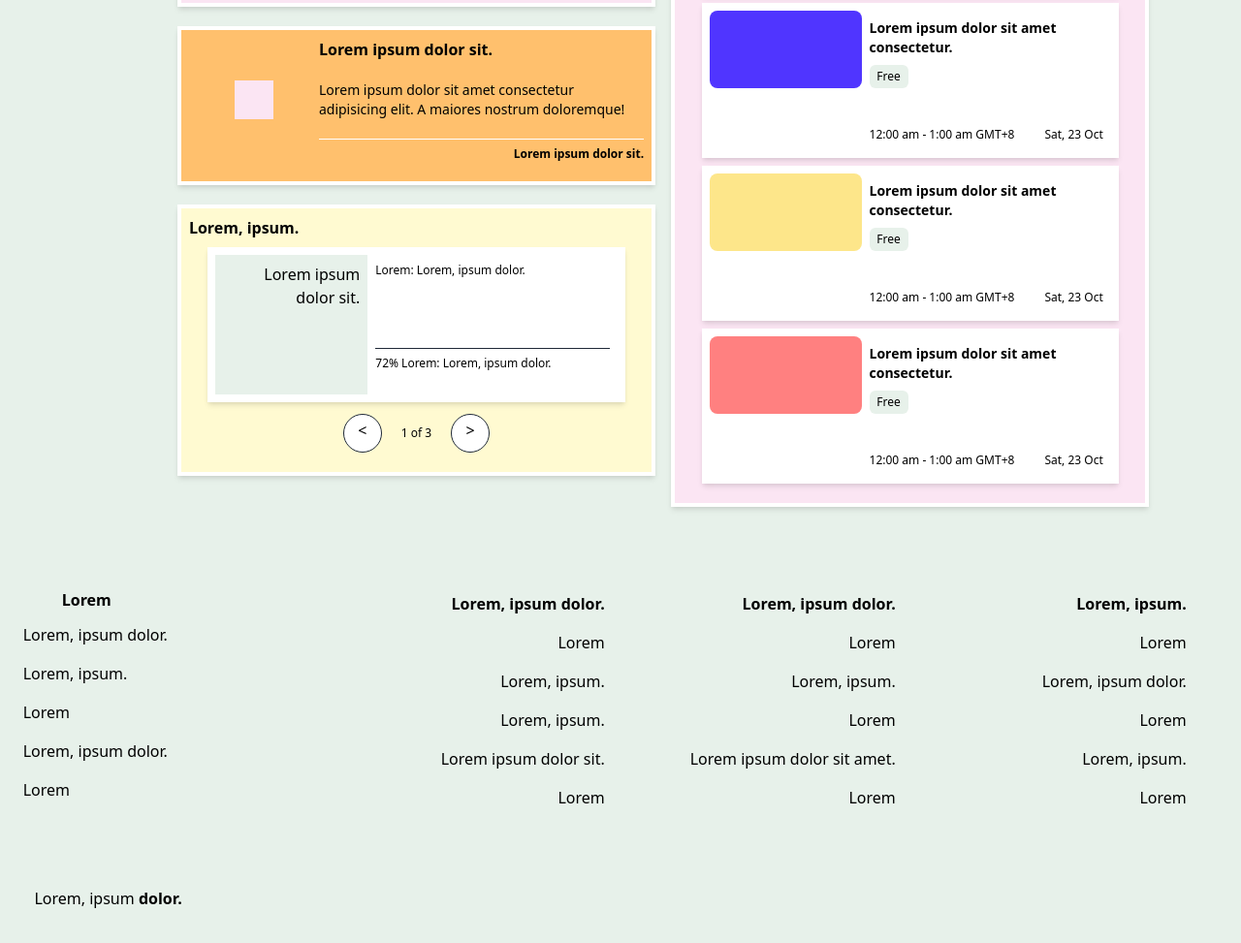
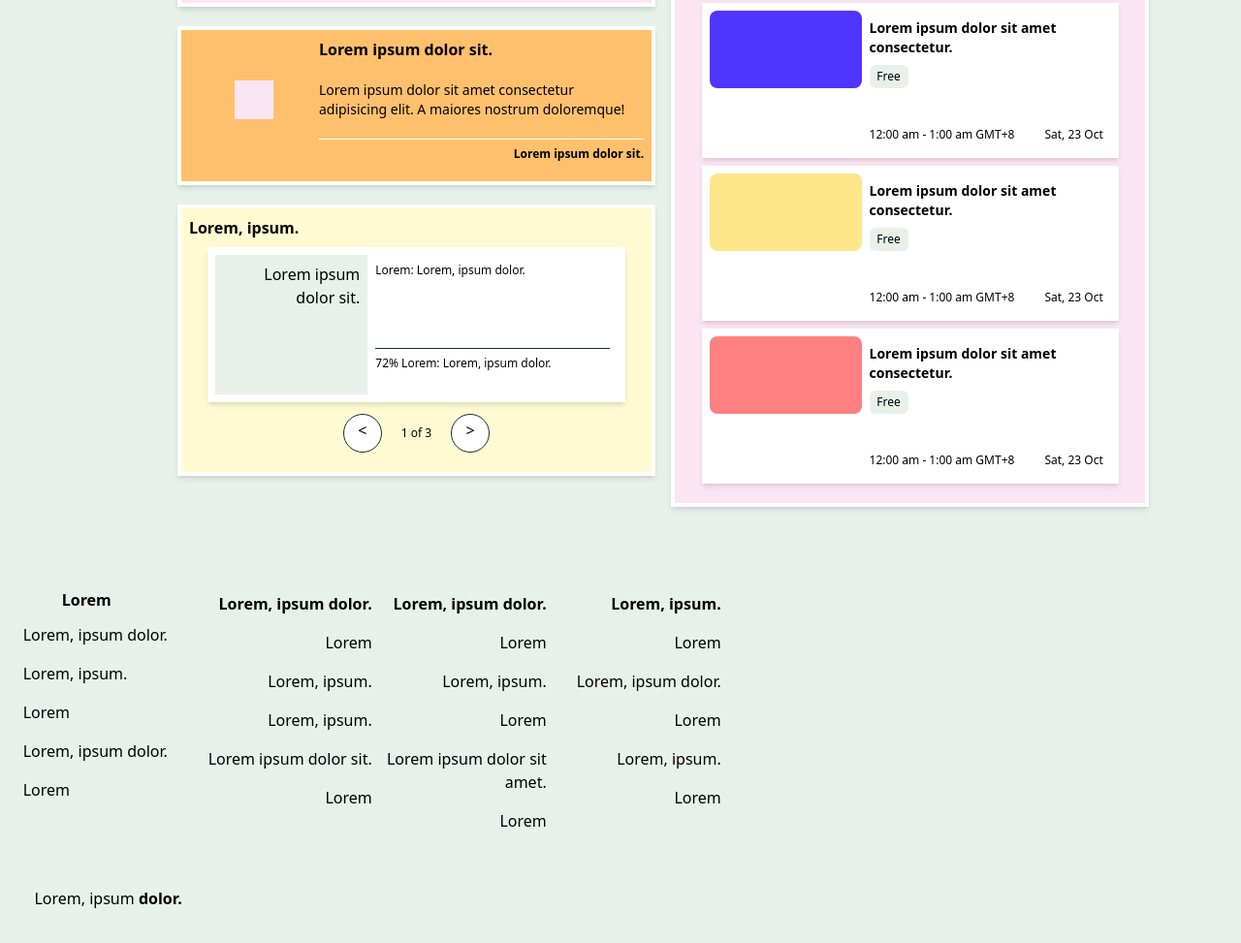
Before and after one commit to darwin1501/Scrimba-dashboard-clone, a website: page index.html in a window 1280 px wide. Shown: the part 713-1686 px from the top of the page at 97% size. Drawn offline with Linux system fonts and the light colour scheme.

Commit message:
add variant

```diff
--- a/index.html
+++ b/index.html
@@ -17,7 +17,7 @@
                 <p class="hidden xs2:block">Lorem</p>
             </div>
             <div class="xs2:ml-auto flex items-center xs:gap-1 xs2:gap-4">
-                <button class="rounded-full p-2 px-4 bg-indigo-scrimbaIndigo text-white xs:text-xs font-semibold">
+                <button class="rounded-full p-2 px-4 bg-indigo-scrimbaIndigo active:bg-indigo-600 text-white xs:text-xs font-semibold">
                     Lorem, ipsum.
                 </button>
                     <p>Lorem, ipsum.</p>
@@ -214,8 +214,8 @@
             </main>
         </div>
         <!-- footer -->
-        <footer class="m-0 p-0 md:w-[720px] lg:w-[1200px] grid grid-cols-1 gap-10 xs2:gap-8 md:grid-cols-4 md:gap-0 lg:ml-[1%]">
-            <div class="footer-link-group lg:w-80">
+        <footer class="m-0 p-0 md:w-[720px] lg:w-[980px] xl:w-[1100px] grid grid-cols-1 gap-10 xs2:gap-8 md:grid-cols-4 md:gap-0 lg:ml-[1%]">
+            <div class="footer-link-group">
                 <p class="footer-link p-1 px-10 rounded-sm font-bold">Lorem</p>
                 <p class="footer-link md:text-left">Lorem, ipsum dolor.</p>
                 <p class="footer-link md:text-left">Lorem, ipsum.</p>
--- a/tailwind.config.js
+++ b/tailwind.config.js
@@ -43,7 +43,9 @@ module.exports = {
     },
   },
   variants: {
-    extend: {},
+    extend: {
+      backgroundColor:['active']
+    },
   },
   plugins: [],
 }
```
